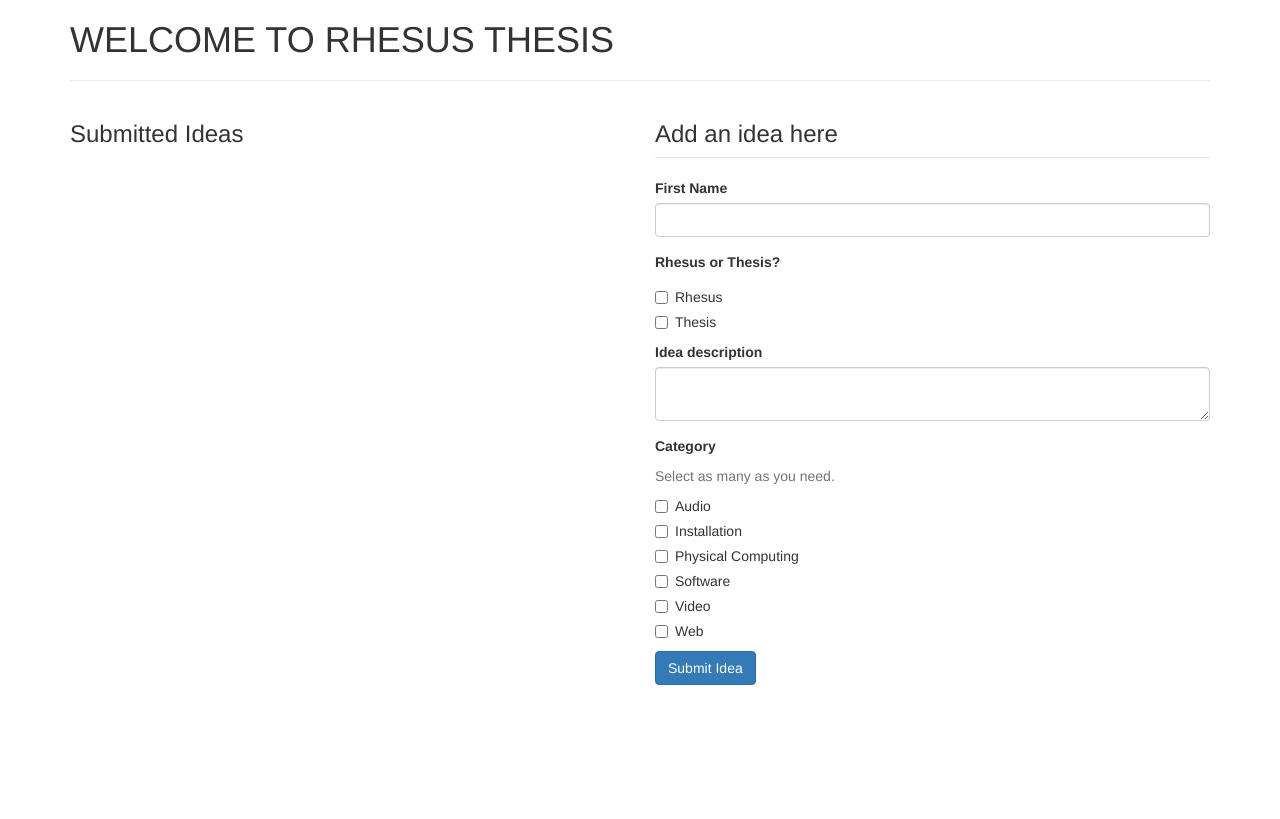
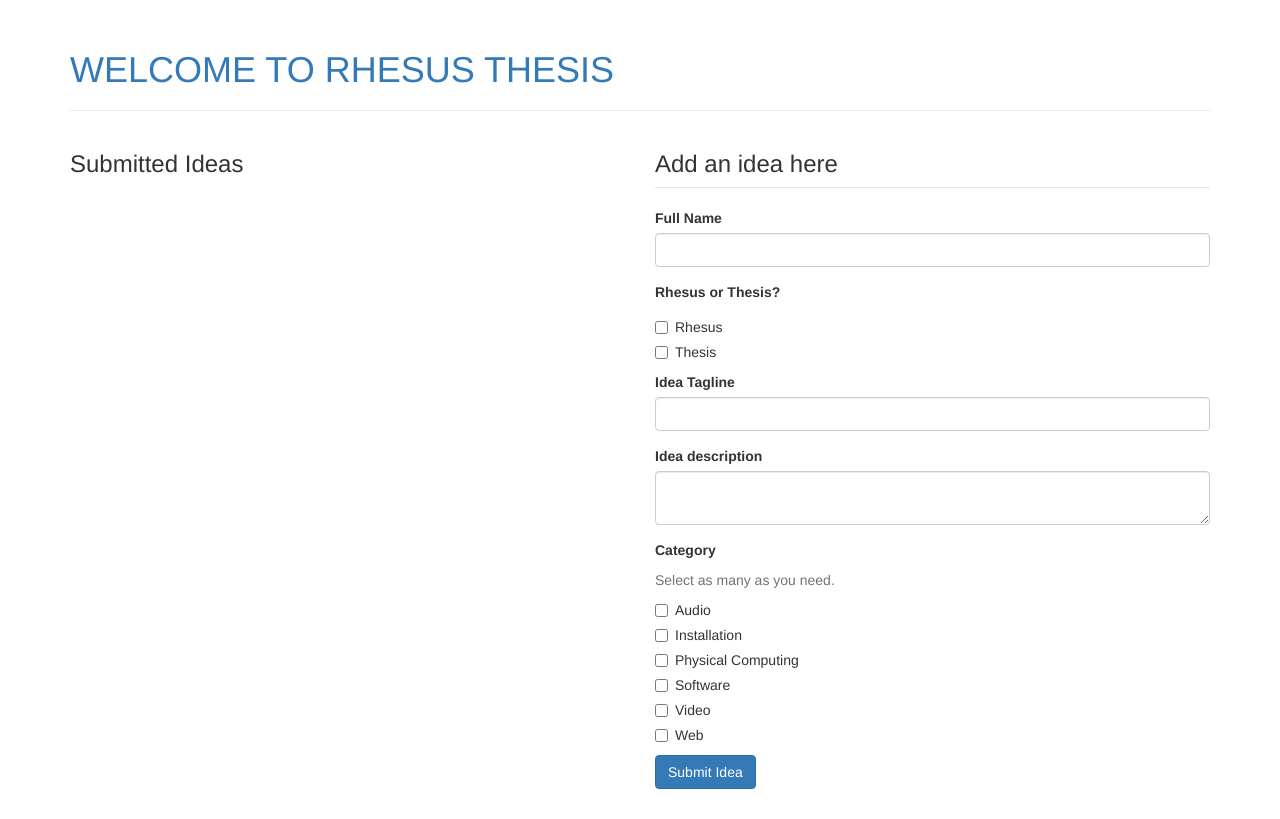
Before and after one commit to MilazzoCookies/RhesusThesis, a Flask app: page / in a window 1280 px wide. Before the commit the page ends 685 px from the top, so only its background shows below. Run offline with Flask 2, Linux system fonts and the light colour scheme; data that the repository does not hold is empty; parts of the project's set-up code (start-up, migrations or seed data) failed here and were passed over; some libraries are stand-ins or nearby versions; some web fonts are replaced.

Commit message:
I added a tagline input, but it's not currently showing in the entry

```diff
--- a/app.py
+++ b/app.py
@@ -34,8 +34,8 @@ def index():
 		# get form data - create new idea
 		idea = models.Idea()
 		idea.creator = request.form.get('creator','anonymous')
-		idea.title = request.form.get('title','no title')
-		idea.slug = slugify(idea.title + " " + idea.creator)
+		idea.tagline = request.form.get('tagline','no tagline')
+		idea.slug = slugify(idea.tagline + " " + idea.creator)
 		idea.idea = request.form.get('idea','')
 		idea.categories = request.form.getlist('categories') # getlist will pull multiple items 'categories' into a list
 		idea.rhesusThesis = request.form.getlist('rhesusThesis')
@@ -63,6 +63,7 @@ def index():
 		templateData = {
 			'ideas' : models.Idea.objects(),
 			'categories' : categories,
+			# 'tagline' : idea.tagline,
 			'rhesusThesis' : rhesusThesis
 		}
 		app.logger.debug(templateData)
@@ -89,6 +90,7 @@ def by_category(cat_name):
 			'name' : cat_name.replace('_',' ')
 		},
 		'ideas' : ideas,
+		'tagline' : tagline,
 		'categories' : categories
 	}
 
@@ -113,6 +115,32 @@ def by_rhesus_or_thesis(rhesus_or_thesis):
 			'name' : rhesus_or_thesis.replace('_',' ')
 		},
 		'ideas' : ideas,
+		'tagline' : tagline,
+		'rhesus_or_thesis' : rhesusThesis
+	}
+
+	# render and return template
+	return render_template('rhesusThesis_listing.html', **templateData)
+
+@app.route("/tagline/<tag_line>")
+def by_tag_line(tag_line):
+
+	# try and get ideas where cat_name is inside the categories list
+	try:
+		ideas = models.Idea.objects(tagline=tag_line)
+
+	# not found, abort w/ 404 page
+	except:
+		abort(404)
+
+	# prepare data for template
+	templateData = {
+		'current_category' : {
+			'slug' : tagline,
+			'name' : tag_line.replace('_',' ')
+		},
+		'ideas' : ideas,
+		'tagline' : tagline,
 		'rhesus_or_thesis' : rhesusThesis
 	}
 
@@ -175,7 +203,7 @@ def page_not_found(error):
     return render_template('404.html'), 404
 
 
-# slugify the title
+# slugify the tagline
 # via http://flask.pocoo.org/snippets/5/
 _punct_re = re.compile(r'[\t !"#$%&\'()*\-/<=>?@\[\\\]^_`{|},.]+')
 def slugify(text, delim=u'-'):
--- a/models.py
+++ b/models.py
@@ -11,7 +11,8 @@ class Comment(EmbeddedDocument):
 class Idea(Document):
 
 	creator = StringField(max_length=120, required=True, verbose_name="First name")
-	title = StringField(max_length=120, required=True)
+	idea = StringField(max_length=120, required=True)
+	tagline = StringField(max_length=120, required=True)
 	slug = StringField()
 	idea = StringField(required=True, verbose_name="What is your idea?")
 
--- /dev/null
+++ b/static/css/navbar-fixed-top.css
@@ -0,0 +1,4 @@
+body {
+  min-height: 2000px;
+  padding-top: 70px;
+}
--- /dev/null
+++ b/static/css/navbar.css
@@ -0,0 +1,7 @@
+body {
+padding: 30px;
+}
+
+.navbar {
+margin-bottom: 30px;
+}
--- a/templates/idea_entry.html
+++ b/templates/idea_entry.html
@@ -7,7 +7,7 @@
 
 	<!-- left column -->
 	<div class="col-md-12">
-		<h2>IDEA: {{ idea.title }}</h2>
+		<h2>IDEA: {{ idea.tagline }}</h2>
 		<p>By {{ idea.creator }}</p>
 		<hr>
 		<p>{{ idea.idea }}</p>
--- a/templates/layout.html
+++ b/templates/layout.html
@@ -24,7 +24,7 @@
 
         <div class="container">
 
-            <h1>WELCOME TO RHESUS THESIS</h1>
+            <h1><a href="/">WELCOME TO RHESUS THESIS</a> </h1>
             <hr>
 
             {% block body %}{% endblock %}
--- a/templates/main.html
+++ b/templates/main.html
@@ -11,7 +11,7 @@
 
 		{% for idea in ideas %}
 			<h4>
-				<a href="/ideas/{{ idea.slug }}">{{ idea.title }}</a>
+				<a href="/ideas/{{ idea.slug }}">{{ idea.idea }}</a>
 			</h4>
 			<p>by {{ idea.creator }}</p>
 			<p>
@@ -52,7 +52,7 @@
 		<form method="POST" role="form">
 			<legend><h3>Add an idea here</h3></legend>
 			<div class="form-group">
-				<label for="creator">First Name</label>
+				<label for="creator">Full Name</label>
 				<input type="text" id="creator" name="creator" class="form-control" value="">
 			</div>
 
@@ -69,7 +69,14 @@
 				</label>
 
 			</div>
+
+
 			{% endfor %}
+
+			<div class="form-group">
+				<label for="tagline">Idea Tagline</label>
+				<input type="text" id="tagline" name="tagline" class="form-control" value="">
+			</div>
 
 			<div class="form-group">
 				<label for="idea">Idea description</label>
```
